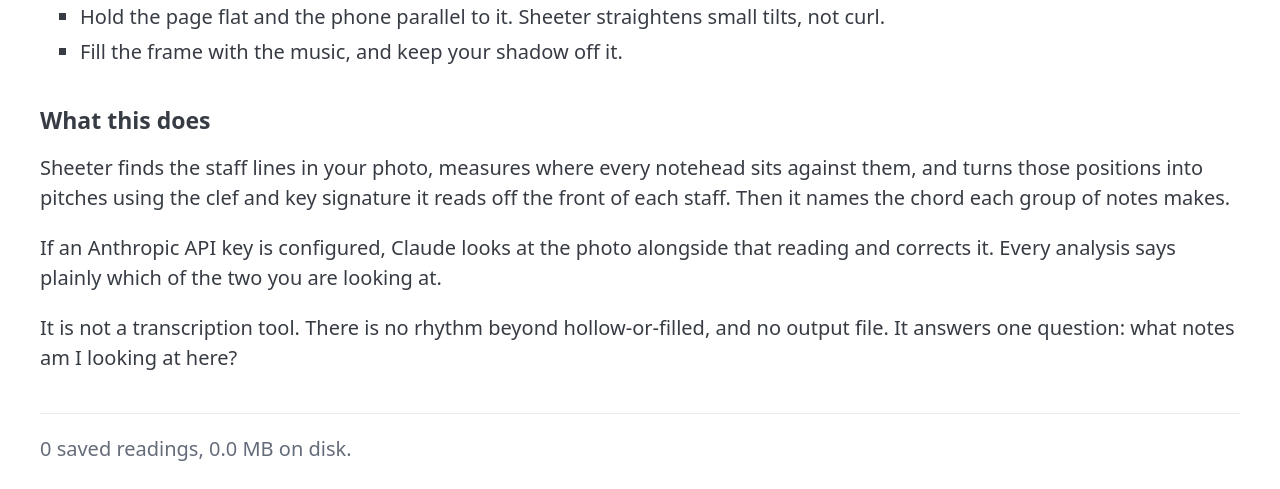
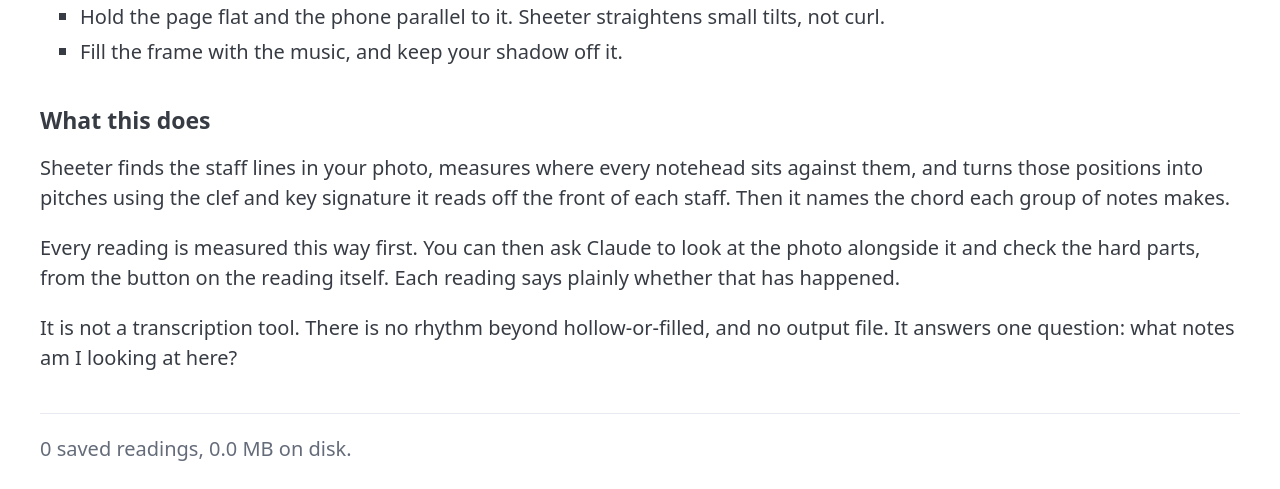
Before and after one commit to theak/sheeter, a Bottle app: page / in a window 1280 px wide. Shown: the part 744-1233 px from the top of the page. Run offline with Bottle, Linux system fonts and the light colour scheme.

Commit message:
Tell the truth on the front page, and stop cutting crops nobody sends
The About text promised Claude corrects every reading whenever a key is
set, which stopped being true when the pass moved behind a button. It
now says what the running configuration actually does.

Crop production also honours the image budget instead of building every
system's crops and discarding two thirds of the resize and encode work.

Co-Authored-By: Claude Opus 5 <noreply@anthropic.com>
Claude-Session: https://claude.ai/code/session_019u2zCcF1uzBH9ZgVHfg7pz

```diff
--- a/sheeter/verify.py
+++ b/sheeter/verify.py
@@ -181,8 +181,13 @@ def _zoom(image, box, unit):
     return crop
 
 
-def _system_blocks(image, system):
-    """A look at the clef and key signature, then the events a few at a time."""
+def _system_blocks(image, system, limit):
+    """A look at the clef and key signature, then the events a few at a time.
+
+    *limit* caps how many crops are cut.  Cropping, resizing and PNG-encoding a crop is
+    the expensive part of building the request, and without the cap a page of six
+    systems does that work three times over for crops the budget then throws away.
+    """
     units = [s["unit"] for s in system["staves"] if s.get("unit")]
     if not units:
         return []
@@ -192,6 +197,8 @@ def _system_blocks(image, system):
         return []
 
     blocks = []
+    if limit <= 0:
+        return blocks
     left = min(s["x_range"][0] for s in system["staves"])
     prelude = _zoom(image, (max(0, int(left - unit)), top,
                             min(image.width, int(left + unit * 12)), bottom), unit)
@@ -202,6 +209,8 @@ def _system_blocks(image, system):
 
     events = system["events"]
     for start in range(0, len(events), EVENTS_PER_CROP):
+        if len(blocks) // 2 >= limit:
+            break
         chunk = events[start:start + EVENTS_PER_CROP]
         x0 = max(0, int(min(e["x_range"][0] for e in chunk) - unit * 1.5))
         x1 = min(image.width, int(max(e["x_range"][1] for e in chunk) + unit * 1.5))
@@ -231,7 +240,9 @@ def _image_blocks(doc, image_png_bytes):
     budget = MAX_IMAGE_BLOCKS - 1
     # Breadth first: every system gets its clef and key signature looked at before any
     # system gets a second detailed crop, so a page is never read from its first line.
-    per_system = [_system_blocks(page, system) for system in doc["systems"]]
+    systems = doc["systems"] or []
+    share = max(1, budget // max(1, len(systems)))
+    per_system = [_system_blocks(page, system, share + 1) for system in systems]
     for round_index in range(0, max([len(b) for b in per_system] or [0]), 2):
         for system_blocks in per_system:
             if round_index + 1 >= len(system_blocks) or budget <= 0:
--- a/templates/analysis.html
+++ b/templates/analysis.html
@@ -169,7 +169,10 @@ safe_json = analysis_json.replace("<", "\\u003C")
     <div id="stage" class="stage">
       <img id="sheet" src="/a/{{analysis_id}}/processed.png" alt="The photo, straightened"
            width="{{image['width']}}" height="{{image['height']}}">
-      <div id="labels" class="labels show-both" role="group" aria-label="Note labels on the photo"></div>
+      <!-- No role="group" here: Pico styles that as a button bar, which shrank this layer
+           short of the photo and collapsed the step markers' tap area. Every button inside
+           carries its own aria-label. -->
+      <div id="labels" class="labels show-both"></div>
     </div>
   </div>
   <div id="step-bar" class="step-bar">
--- a/templates/index.html
+++ b/templates/index.html
@@ -105,8 +105,14 @@ usage_mb = usage.get("bytes", 0) / 1048576.0
     <p>Sheeter finds the staff lines in your photo, measures where every notehead sits against
     them, and turns those positions into pitches using the clef and key signature it reads off
     the front of each staff. Then it names the chord each group of notes makes.</p>
-    <p>If an Anthropic API key is configured, Claude looks at the photo alongside that reading and
-    corrects it. Every analysis says plainly which of the two you are looking at.</p>
+    % if verify_available:
+    <p>Every reading is measured this way first. You can then ask Claude to look at the photo
+    alongside it and check the hard parts, from the button on the reading itself. Each reading
+    says plainly whether that has happened.</p>
+    % else:
+    <p>Set an Anthropic API key and you also get a button to have Claude look at the photo and
+    check the reading. Without one you get the measured reading, which is what the app is.</p>
+    % end
     <p>It is not a transcription tool. There is no rhythm beyond hollow-or-filled, and no output
     file. It answers one question: what notes am I looking at here?</p>
   </section>
```
